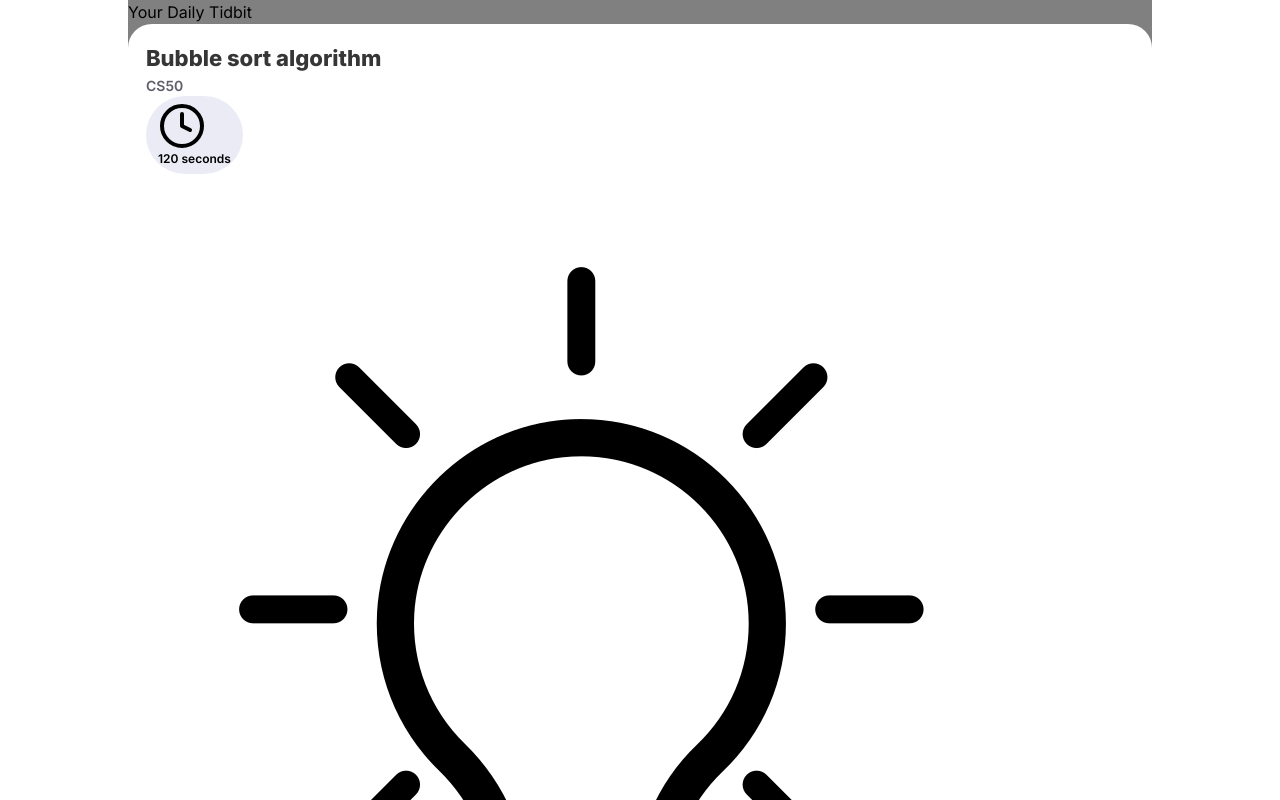
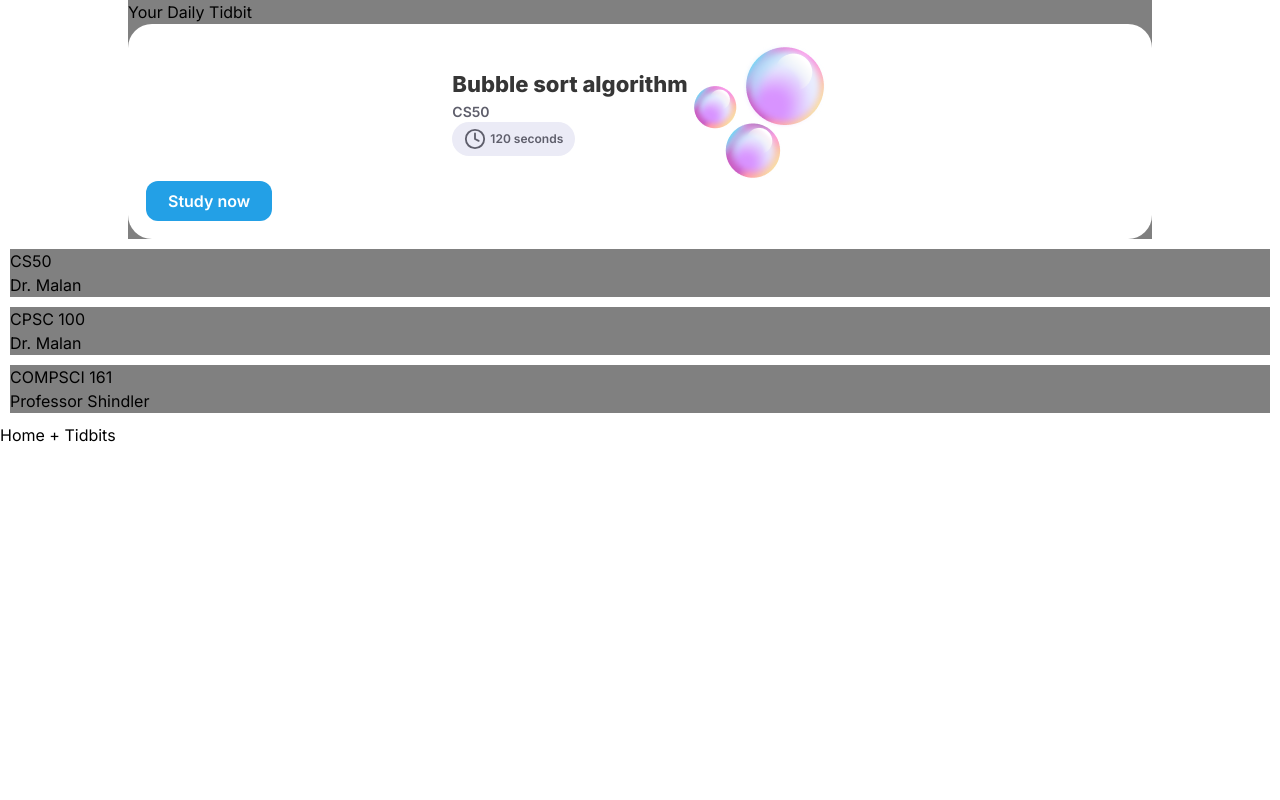
Before and after one commit to dylanvu/Tidbits, a Next.js app in the folder frontend/: page /browse in a window 1280 px wide. Shown: the top 800 px of the page. Built offline with nearby package versions, Linux system fonts and the light colour scheme.

Commit message:
basic set up for cards

```diff
--- a/frontend/src/components/DailyTidbit.tsx
+++ b/frontend/src/components/DailyTidbit.tsx
@@ -11,14 +11,24 @@ function DailyTidbit({ tidbit }: { tidbit: IDailyTidbit }) {
     const router = useRouter();
     return (
         <div className={`${globalStyles.test} ${globalStyles.card}`}>
-            <div className={globalStyles.h1}>{tidbit.title}</div>
-            <div className={globalStyles.p}>{tidbit.course}</div>
-            <div className={globalStyles.iconTag}>
-                {" "}
-                <Clock color={globalStyles.$iconColor} size={48} />
-                <p>{tidbit.duration} seconds</p>
+           <div className={globalStyles.row}>
+                <div className={globalStyles.column}>
+                    <div className={globalStyles.h1}>{tidbit.title}</div>
+                    <div className={globalStyles.p}>{tidbit.course}</div>
+                   {/* icon */}
+                    <div className={globalStyles.iconTag}>
+                        {" "}
+                        <Clock color={globalStyles.$iconColor} size={22} />
+                        <p>{tidbit.duration} seconds</p>
+                    </div>
+                </div>
+                <div>
+                    <img src="./bubblePlaceHolder.png"></img>
+                </div>
             </div>
-            <img src="./placeholder.png"></img>
+
+
+
             {/* TODO: link this to the real video */}
             <button
                 onClick={() => router.push("/view")}
--- a/frontend/src/styles/Global.module.sass
+++ b/frontend/src/styles/Global.module.sass
@@ -15,7 +15,7 @@ $iconBG: #EBEBF6
 
 //! formatting
 $largeBorder: 24px
-$smallBorder: 18px
+$smallBorder: 12px
 $cardPadding: 18px
 $iconPadding: 6px 12px
 
@@ -24,19 +24,22 @@ $iconPadding: 6px 12px
   font-size: $h1text
   font-weight: 800
   color: $text-color
+  margin: 0
 .h2
   font-size: $h2text
   font-weight: 800
   color: $text-color
+  margin: 0
 .p
   font-size: $p
   font-weight: 600
   color: $iconColor
+  margin: 0
 
 //! buttons
 .primary
   cursor: pointer
-  padding: 22px 8px
+  padding: 8px 22px
   white-space: nowrap
   outline: 0
   border: 0
@@ -46,20 +49,43 @@ $iconPadding: 6px 12px
   background-color: $aqua
 
 //! primary cards
+@mixin row()
+  display: flex
+  flex-direction: row
+  white-space: nowrap
+  align-content: center
+  justify-content: center
+  justify-items: center
+  align-items: center
+  gap: 4px
+@mixin column()
+  display: flex
+  flex-direction: column
+  gap: 4px
+  align-content: start
 @mixin fitWH
   width: 100%
   height: fit-content
-
+.row
+  @include row
+.column
+  @includle column
 .card
   padding: $cardPadding
   border-radius: $largeBorder
   @include fitWH
   background-color: #fff
+  &.image
+    display: grid
+    grid-template-columns: repeat(2, 1fr)
 
 .iconTag
+  @include row
   padding: $iconPadding
   border-radius: 1000px
   background-color: $iconBG
   font-size: $tagText
   width: fit-content
   font-weight: 600
+  color: $iconColor
+  gap: 4px
```
Also changed, not shown: frontend/public/bubblePlaceHolder.png (added).
